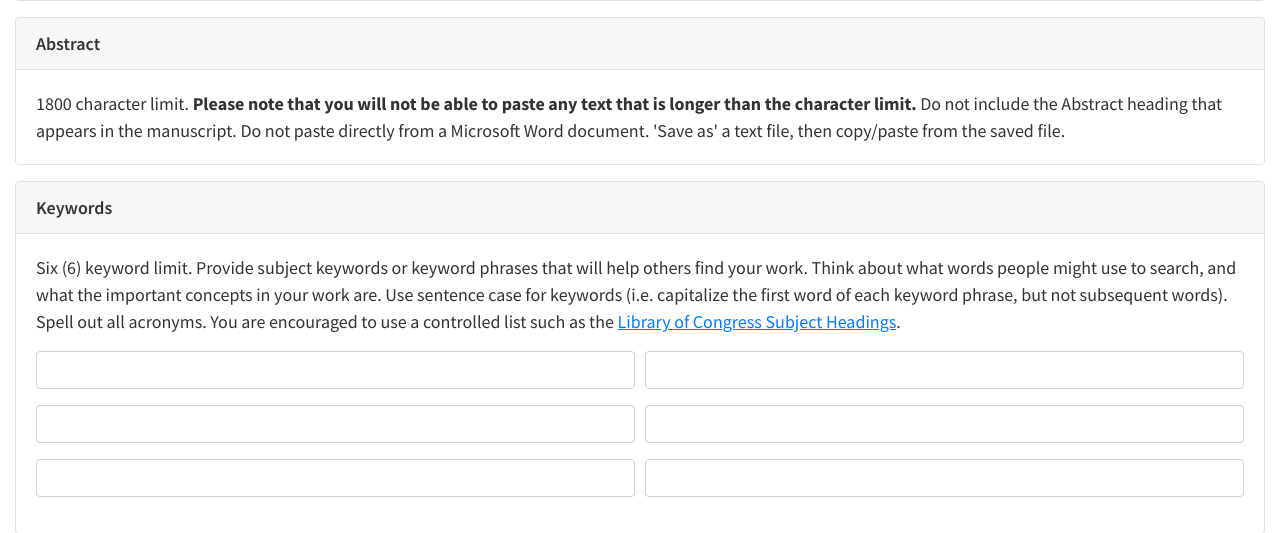
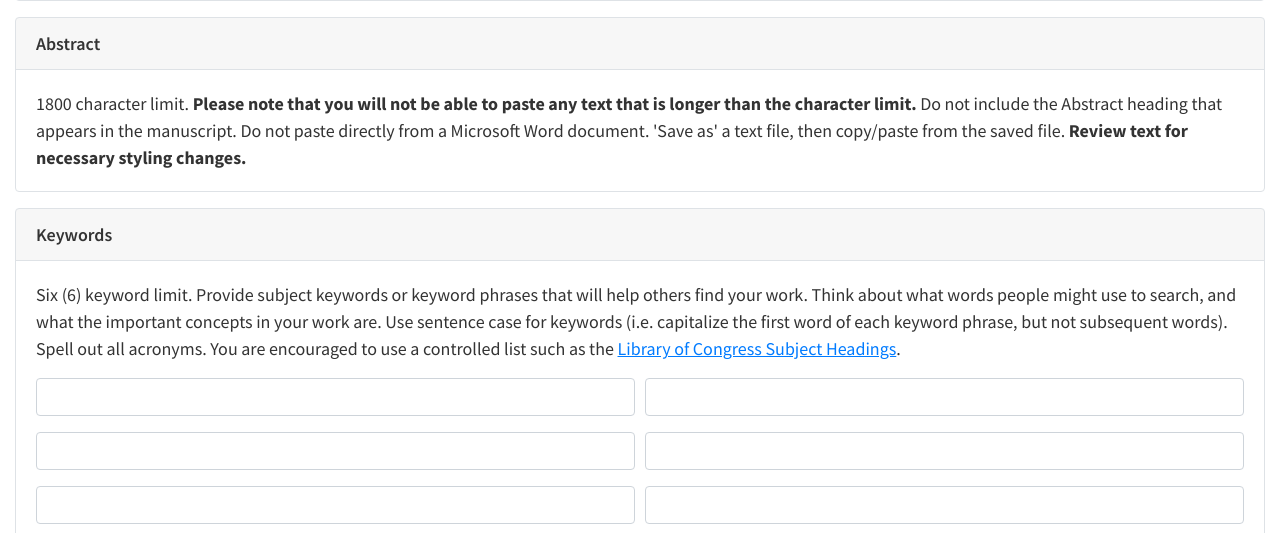
Before and after one commit to UMiamiLibraries/sword-deposit, a Flask app: template hello_app/templates/deposit_form.html in a window 1280 px wide. Shown: the part 2614-3147 px from the top of the page. Run offline with Flask 2, Linux system fonts and the light colour scheme; the template is opened without the code that fills it, so the values that code supplies are empty; some libraries are stand-ins or nearby versions.

Commit message:
ckeditor message edit

```diff
--- a/hello_app/templates/deposit_form.html
+++ b/hello_app/templates/deposit_form.html
@@ -251,6 +251,7 @@
                     1800 character limit. <strong>Please note that you will not be able to paste any text that is longer
                     than the character limit.</strong> Do not include the Abstract heading that appears in the manuscript.
                     Do not paste directly from a Microsoft Word document. 'Save as' a text file, then copy/paste from the saved file.
+                    <strong>Review text for necessary styling changes.</strong>
                  </p>
                 {{ ckeditor.create(name='abstract') }}
             </div>
```
